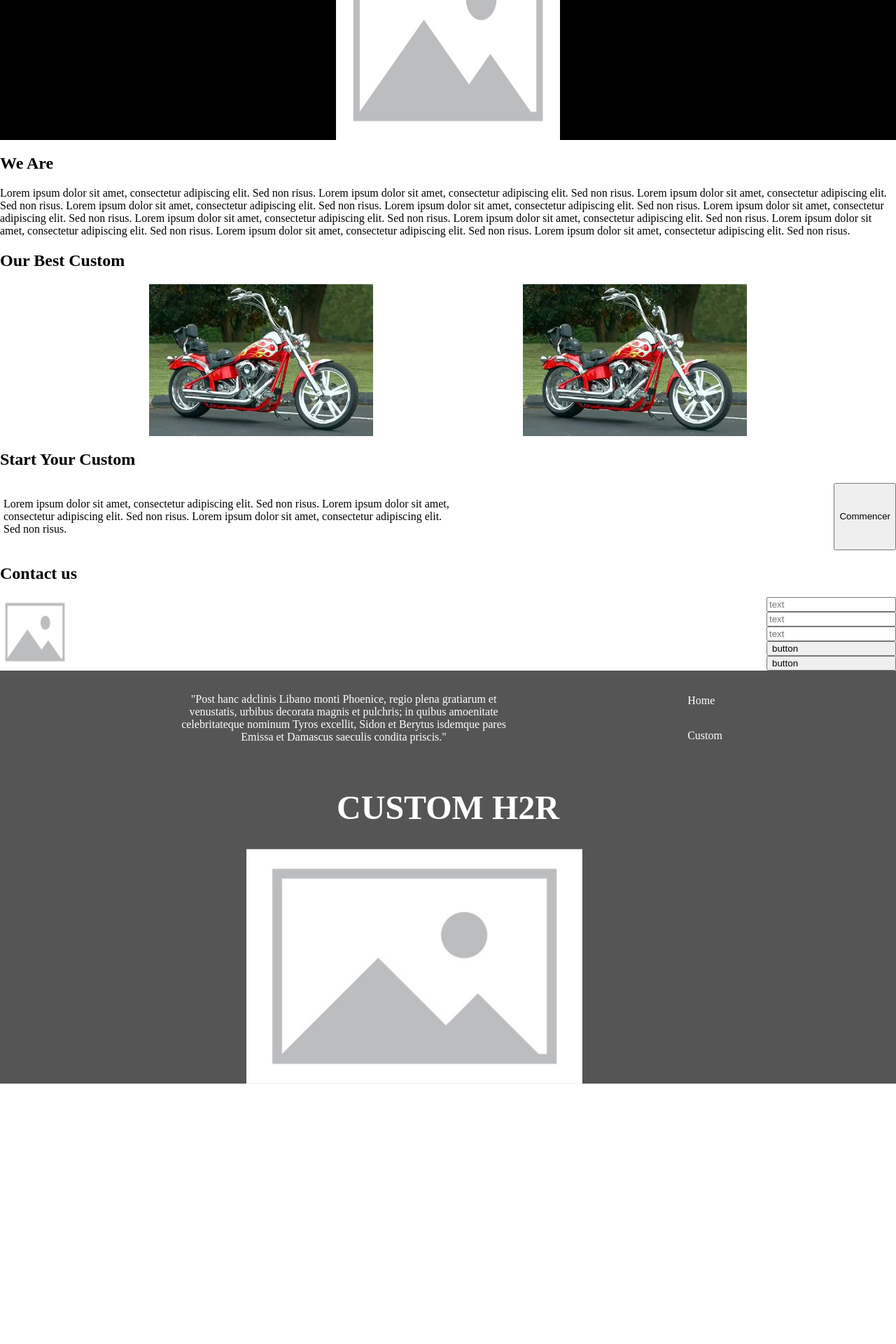
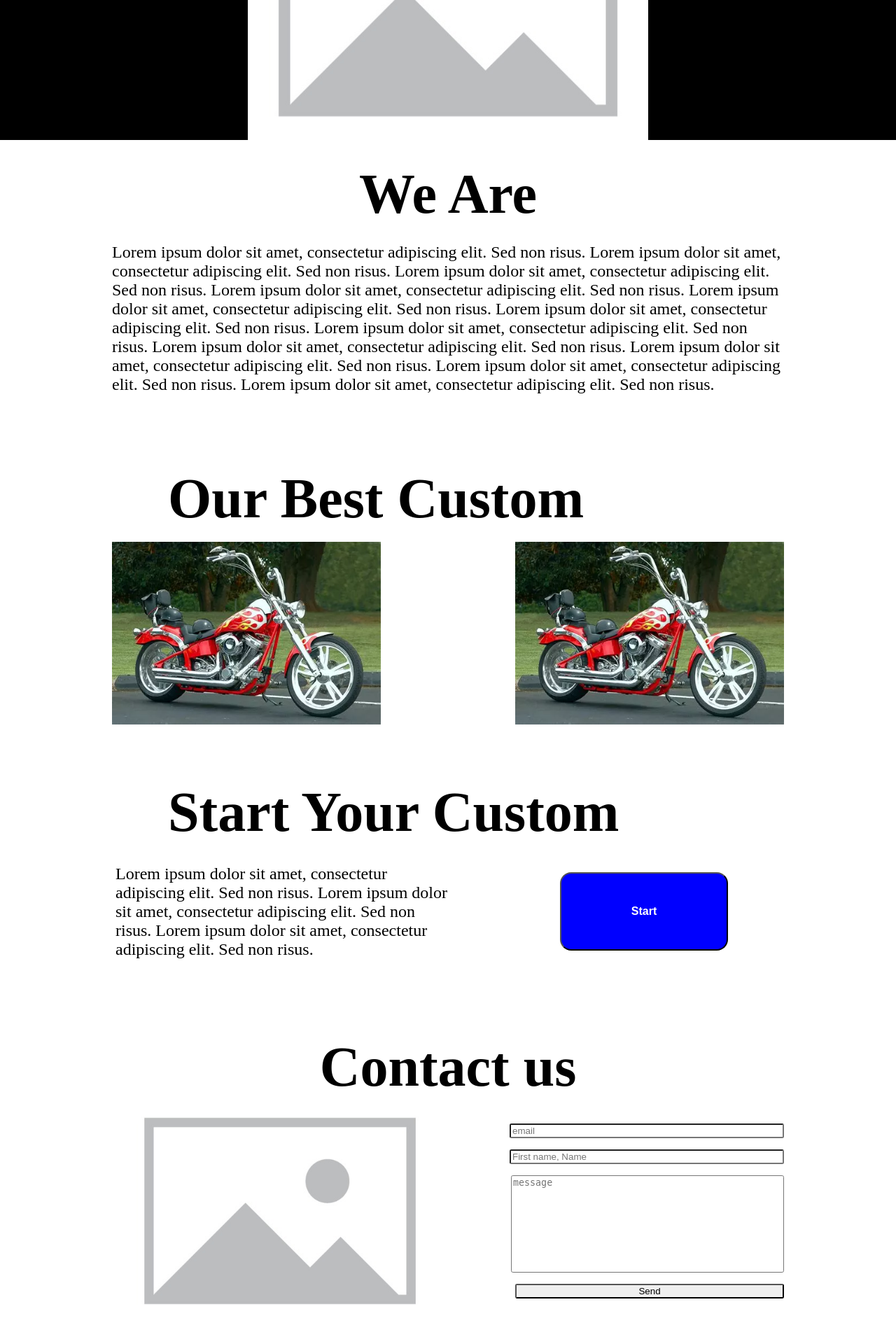
Before and after one commit to TheGamerFarmer/H2R, a PHP site: page / in a window 1280 px wide. Shown: the part 600-2520 px from the top of the page at 70% size. Before the commit the page ends 2148 px from the top, so only its background shows below. Run offline with PHP 8.4, Linux system fonts and the light colour scheme.

Commit message:
fin page accueil

```diff
--- a/accueil/accueil.css
+++ b/accueil/accueil.css
@@ -1,11 +1,4 @@
-/* Sidenav menu */
-
-body {
-    margin: 0;
-    padding: 0;
-}
-
-.firstScreen{
+main #firstScreen {
     display: flex;
     align-items: center;
     flex-direction: column;
@@ -14,63 +7,132 @@ body {
     color: white;
     margin-top: 4em;
     height: calc(100vh - 4em);
+    min-height: 35em;
 }
 
-.firstScreen h1 {
-    font-size: 10em;
+main #firstScreen #titre {
+    flex-grow: 1;
+    display: flex;
+    align-items: center;
 }
 
-.firstScreen img {
-    width: 20em;
+main #firstScreen h1 {
+    font-size: 10em;
+    margin: 0;
+}
+
+main #firstScreen img {
+    height: 25em;
+}
+
+main #content {
+    margin: 2em 10em;
+    display: flex;
+    flex-direction: column;
+    gap: 5em;
+}
+
+main #content h2 {
+    margin: 0;
+}
+
+main .contentBox {
+    display: flex;
+    align-items: center;
+    flex-direction: column;
+    text-justify: auto;
+}
+
+main .title {
+    font-size: 5em;
+}
+
+main #weAre p {
+    font-size: 1.5em;
+}
+
+main #ourBestCustoms .title, main #startYourCustom .title {
+    align-self: start;
+    margin-left: 1em;
+}
+
+main #ourBestCustoms div {
+    display: flex;
+    justify-content: space-between;
+    margin-top: 1em;
+    width: 100%;
+}
+
+main #ourBestCustoms img {
+    width: 40%;
+}
+
+main #startYourCustom div {
+    display: flex;
+    justify-content:space-between;
+    align-items: center;
+}
+
+main #startYourCustom p {
+    width: 50%;
+    padding: 5px;
+    font-size: 1.5em;
+}
+
+main #startYourCustom div a {
+    height: fit-content;
+    margin-right: 5em;
+}
+
+main #startYourCustom div a button {
+    cursor: pointer;
+    height: 7em;
+    width: 15em;
+    background-color: blue;
+    color: white;
+    font-size: 1em;
+    font-weight: bold;
+    border-radius: 1em;
+}
+
+main #startYourCustom div a button:active {
+    background-color: mediumblue;
+    color: lightgray;
+}
+
+main #contactUs #contactUsContent {
+    display: flex;
+    flex-direction: row;
+    justify-content: space-between;
+    width: 100%;
+}
+
+main #contactUs #contactUsImage {
+    width: 50%;
+    display: flex;
+    justify-content: center;
+    align-items: center;
+}
+
+main #contactUs #contactUsImage img {
     height: 20em;
 }
 
-
-#WeAre{
+main #contactUs form {
+    width: 50%;
     display: flex;
-    align-items: center;
     flex-direction: column;
-    margin:5%;
-    text-justify: auto;
+    justify-content: center;
+    align-items: end;
+    gap: 1em;
 }
 
-#OurBestCustom div{
-    display: flex;
-    justify-content: space-evenly;
+main #contactUs form input, main #contactUs form textarea {
+    width: 80%;
+    border-radius: 0.2em;
 }
 
-#OurBestCustom img{
-    width: 25%;
+main #contactUs form textarea {
+    resize: none;
+    height: 10em;
 }
-
-#StartYourCustom div{
-    display: flex;
-    justify-content:space-between ;
-}
-
-#StartYourCustom p{
-    display: block;
-    width: 50%;
-    height: auto;
-    padding: 5px;
-}
-
-#ContactUs{
-    display: flex;
-    justify-content: space-between;
-}
-
-#ContactUs img {
-    height: 100px;
-    width: 100px;
-}
-
-#ContactUs div{
-    display: flex;
-    flex-direction: column;
-}
-
-#ContactUs div > *{
-    display: flex;
-    flex-direction: column;
-}
--- a/accueil/accueil.php
+++ b/accueil/accueil.php
@@ -12,50 +12,72 @@
         <?php include '../headerEtFooter/header.php'; ?>
 
         <main>
-            <div class="firstScreen">
-                <h1>Custom H2R</h1>
+            <div id="firstScreen">
+                <div id="titre">
+                    <h1>Custom H2R</h1>
+                </div>
                 <img src="/image.png" alt="logo">
             </div>
-            <div id="weAre">
-                <h2>We Are</h2>
-                <p>Lorem ipsum dolor sit amet, consectetur adipiscing elit. Sed non risus. Lorem ipsum dolor sit amet, consectetur adipiscing elit. Sed non risus.
-                     Lorem ipsum dolor sit amet, consectetur adipiscing elit. Sed non risus.
-                     Lorem ipsum dolor sit amet, consectetur adipiscing elit. Sed non risus. Lorem ipsum dolor sit amet, consectetur adipiscing elit. Sed non risus.
-                     Lorem ipsum dolor sit amet, consectetur adipiscing elit. Sed non risus. Lorem ipsum dolor sit amet, consectetur adipiscing elit. Sed non risus.
-                     Lorem ipsum dolor sit amet, consectetur adipiscing elit. Sed non risus. Lorem ipsum dolor sit amet, consectetur adipiscing elit. Sed non risus.
-                     Lorem ipsum dolor sit amet, consectetur adipiscing elit. Sed non risus. Lorem ipsum dolor sit amet, consectetur adipiscing elit. Sed non risus.</p>
-            </div>
-            <h2>Our Best Custom</h2>
-            <div id="OurBestCustom">
 
-                <div>
-                    <img src="/accueil/moto.jpeg" alt="image par défault" >
-                    <img src="/accueil/moto.jpeg" alt="image par défault" >
+            <div id="content">
+                <div id="weAre" class="contentBox">
+                    <h2 class="title">We Are</h2>
+
+                    <p>Lorem ipsum dolor sit amet, consectetur adipiscing elit. Sed non risus. Lorem ipsum dolor sit amet, consectetur adipiscing elit. Sed non risus.
+                         Lorem ipsum dolor sit amet, consectetur adipiscing elit. Sed non risus.
+                         Lorem ipsum dolor sit amet, consectetur adipiscing elit. Sed non risus. Lorem ipsum dolor sit amet, consectetur adipiscing elit. Sed non risus.
+                         Lorem ipsum dolor sit amet, consectetur adipiscing elit. Sed non risus. Lorem ipsum dolor sit amet, consectetur adipiscing elit. Sed non risus.
+                         Lorem ipsum dolor sit amet, consectetur adipiscing elit. Sed non risus. Lorem ipsum dolor sit amet, consectetur adipiscing elit. Sed non risus.
+                         Lorem ipsum dolor sit amet, consectetur adipiscing elit. Sed non risus. Lorem ipsum dolor sit amet, consectetur adipiscing elit. Sed non risus.</p>
                 </div>
 
-            </div>
-            <h2>Start Your Custom</h2>
-            <div id="StartYourCustom">
-                <div>
-                    <p>Lorem ipsum dolor sit amet, consectetur adipiscing elit. Sed non risus. Lorem ipsum dolor sit amet, consectetur adipiscing elit. Sed non risus. Lorem ipsum dolor sit amet, consectetur adipiscing elit. Sed non risus.</p>
-                    <button type="button">Commencer</button>
+                <div id="ourBestCustoms" class="contentBox">
+                    <h2 class="title">Our Best Custom</h2>
+
+                    <div>
+                        <img src="/accueil/moto.jpeg" alt="default image" >
+                        <img src="/accueil/moto.jpeg" alt="default image" >
+                    </div>
+
                 </div>
 
-            </div>
-            <h2>Contact us</h2>
-            <div id="ContactUs">
+                <div id="startYourCustom">
+                    <h2 class="title">Start Your Custom</h2>
 
-                <img src="/image.png" alt="image par défault">
-                <div>
-                    <input id="text" type="text" name="text" placeholder="text">
-                    <input id="text" type="text" name="text" placeholder="text">
-                    <input id="text" type="text" name="text" placeholder="text">
-                    <button type="button">button</button>
-                    <button type="button">button</button>
+                    <div>
+                        <p>Lorem ipsum dolor sit amet, consectetur adipiscing elit. Sed non risus. Lorem ipsum dolor sit amet, consectetur adipiscing elit. Sed non risus. Lorem ipsum dolor sit amet, consectetur adipiscing elit. Sed non risus.</p>
+                        <a href="/custom"><button type="button">Start</button></a>
+                    </div>
+
                 </div>
 
+                <div id="contactUs" class="contentBox">
+                    <h2 class="title">Contact us</h2>
+
+                    <div id="contactUsContent">
+                        <div id="contactUsImage">
+                            <img src="/image.png" alt="default image">
+                        </div>
+                        <form method="post">
+                            <input class="textField" type="email" name="email" placeholder="email" required>
+                            <input class="textField" type="text" name="nom" placeholder="First name, Name" required>
+                            <textarea class="textField" name="message" placeholder="message" required></textarea>
+                            <input type="submit" value="Send">
+                        </form>
+
+                        <?php
+                            if (isset($_POST["message"])) {
+                                $message = "This message has being sent by the contact formular of the site H2R.\r\nThe sender of this message is: " . $_POST["nom"] . "\r\n\r\n";
+
+                                mail("raphaelmatheret@gmail.com",
+                                    "contact H2R",
+                                    $message . $_POST["message"],
+                                    "From:H2R@zron.fr\r\nReply-To:" . $_POST["email"]);
+                            }
+                        ?>
+                    </div>
+                </div>
             </div>
-
         </main>
 
         <?php include '../headerEtFooter/footer.php'; ?>
--- a/headerEtFooter/headerEtFooter.css
+++ b/headerEtFooter/headerEtFooter.css
@@ -36,6 +36,7 @@ header .dropdown {
   flex-direction: column;
   text-align: center;
   transition: transform 0.5s ease-in-out;
+  overflow: hidden;
 }
 
 header .dropdown .content {
```
